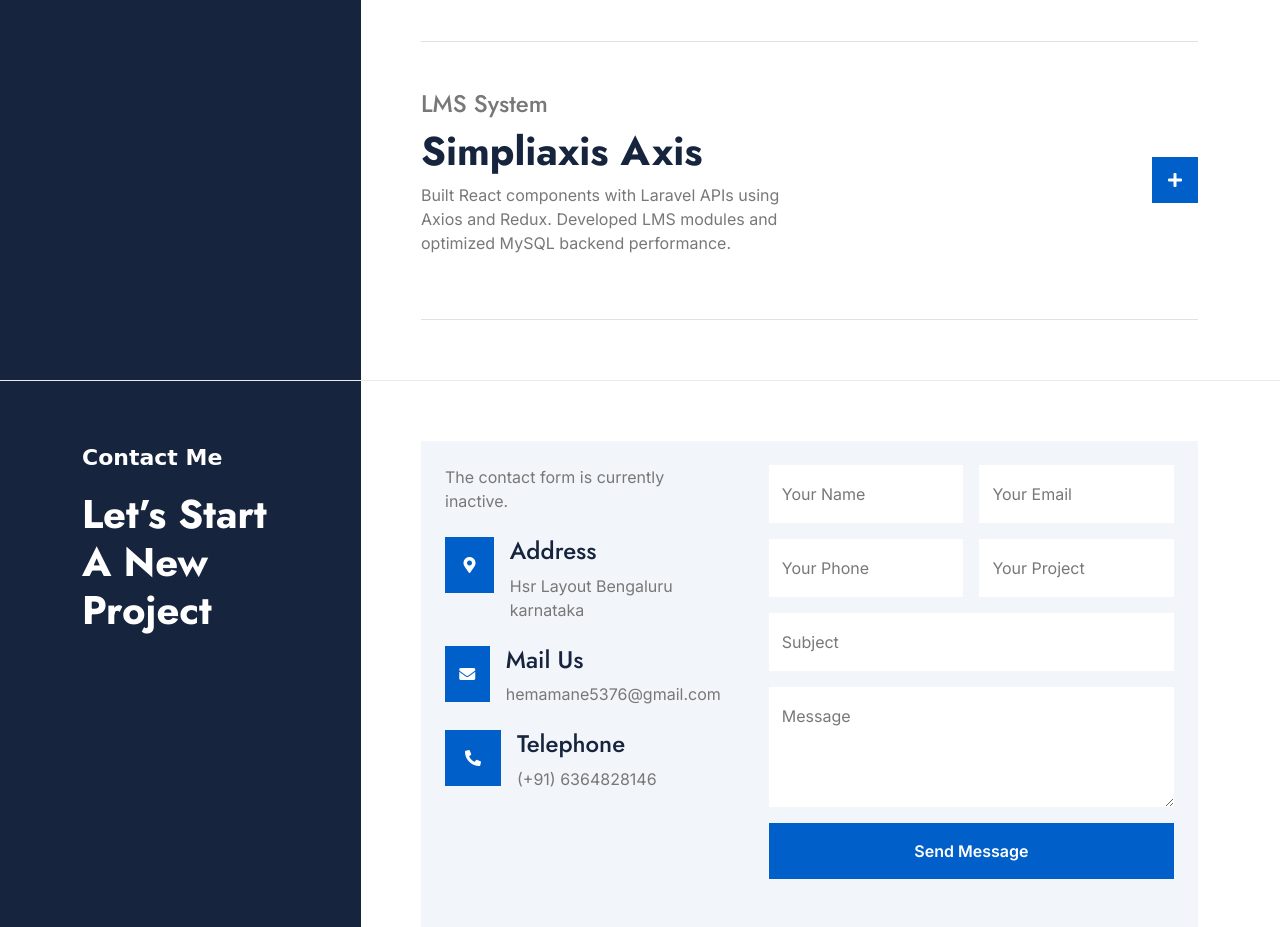
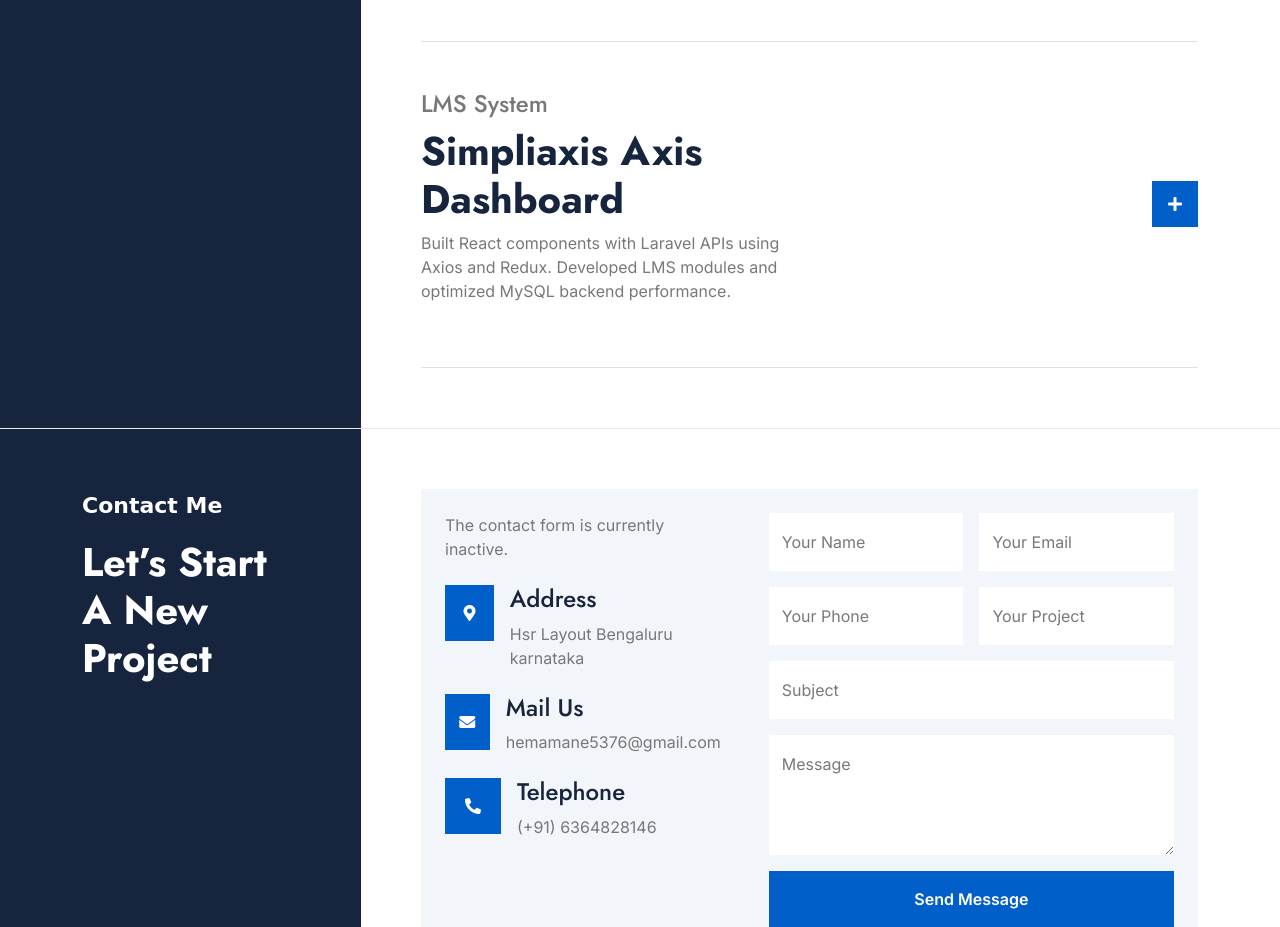
Before and after one commit to hemavmane/Portfolio, a plain HTML site: page index.html in a window 1280 px wide. Shown: the part 5180-6107 px from the top of the page. Drawn offline with nearby package versions, Linux system fonts and the light colour scheme; grey boxes are pictures that could not be loaded; a web font is replaced by a local one.

Commit message:
Update index.html

```diff
--- a/index.html
+++ b/index.html
@@ -701,7 +701,7 @@
                             <div class="row g-4 align-items-center">
                                 <div class="col-xl-6">
                                     <h4 class="text-body">LMS System</h4>
-                                    <h1 class="display-6 mb-0">Simpliaxis Axis</h1>
+                                    <h1 class="display-6 mb-0">Simpliaxis Axis Dashboard</h1>
                                     <p class="mt-2">Built React components with Laravel APIs using Axios and Redux.
                                         Developed LMS modules and optimized MySQL backend performance.</p>
                                 </div>
```
